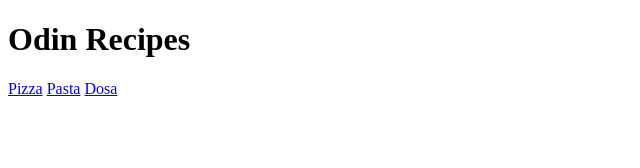
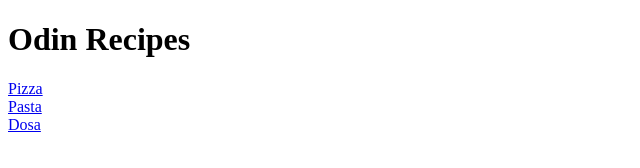
Before and after one commit to AnanBiswal/odin_recipes, a plain HTML site: page index.html in a window 1280 px wide. Shown: the whole page, without its empty margins (0-640 px from the left). Drawn offline with Linux system fonts and the light colour scheme.

Commit message:
Slight fix

```diff
--- a/index.html
+++ b/index.html
@@ -9,9 +9,9 @@
 
 <body>
     <h1>Odin Recipes</h1>
-    <a href="./recipes/pizza.html">Pizza</a>
-    <a href="./recipes/pasta.html">Pasta</a>
-    <a href="./recipes/dosa.html">Dosa</a>
+    <a href="./recipes/pizza.html">Pizza</a><br>
+    <a href="./recipes/pasta.html">Pasta</a><br>
+    <a href="./recipes/dosa.html">Dosa</a><br>
 
 </body>
 
```
Also changed, not shown: recipes/dosa.html (+1 -1 lines), recipes/pasta.html (+1 -1 lines), recipes/pizza.html (+1 -1 lines).
